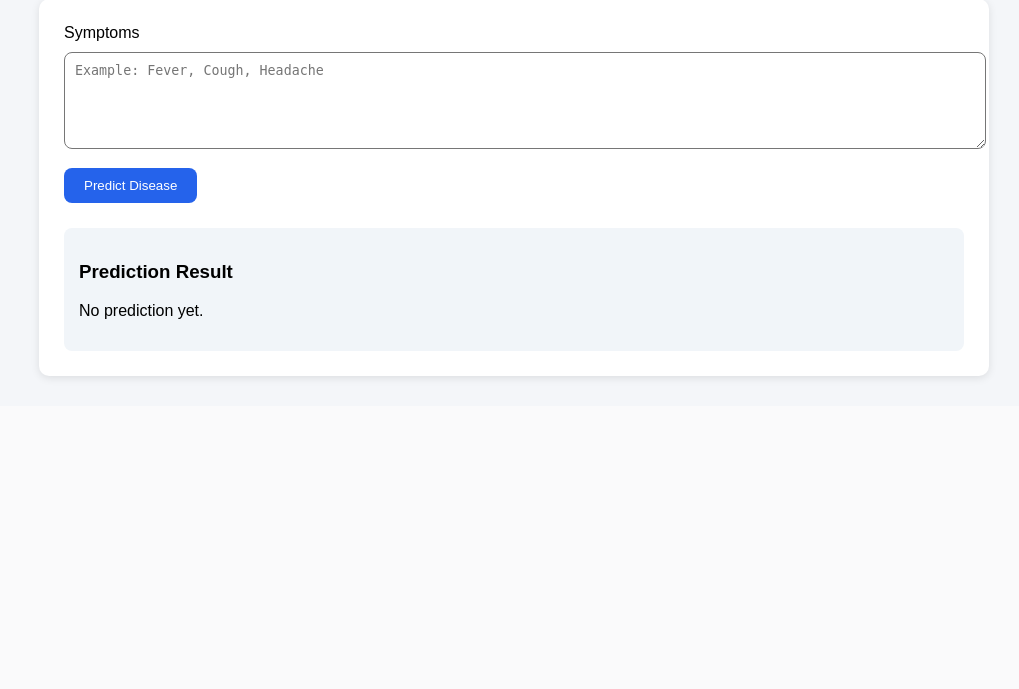
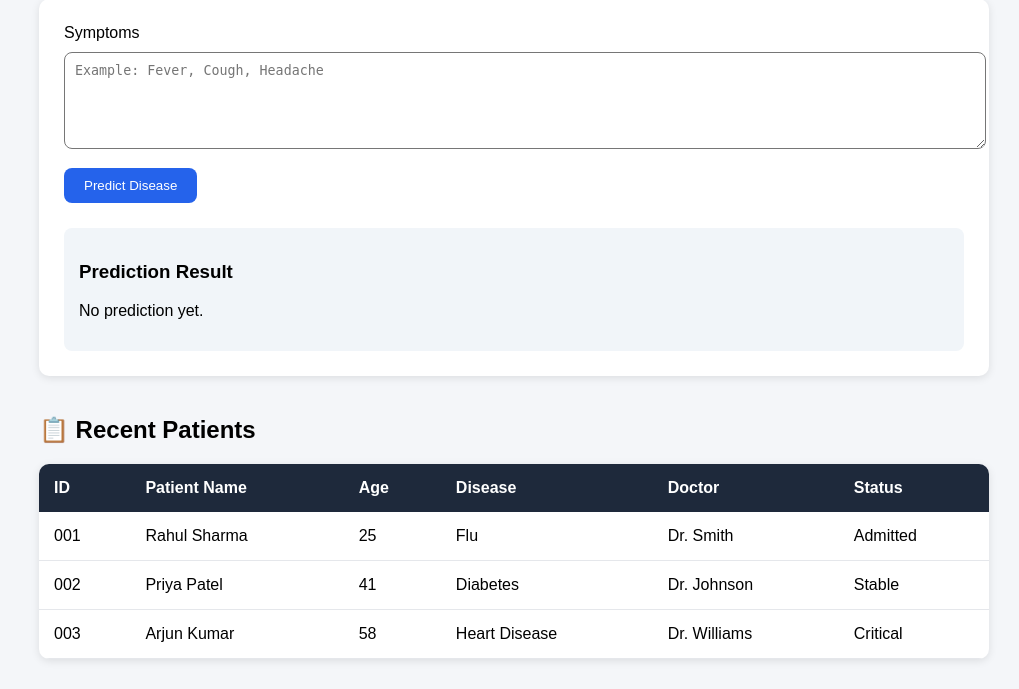
Before and after one commit to nukapraneeth/Hospital_AI_Dashboard, a Flask app: page / in a window 1280 px wide. Shown: the part 1426-2115 px from the top of the page, without its empty margins (261-1280 px from the left). Before the commit the page ends 1807 px from the top, so only its background shows below. Run offline with Flask 3, Linux system fonts and the light colour scheme.

Commit message:
Added recent patients table with styling

```diff
--- a/static/css/style.css
+++ b/static/css/style.css
@@ -195,6 +195,23 @@ body{
     background:#334155;
     color:white;
 }
+.dark-mode .patient-table{
+    background:#1e293b;
+    color:white;
+}
+
+.dark-mode .patient-table th{
+    background:#0f172a;
+}
+
+.dark-mode .patient-table td{
+    border-bottom:1px solid #475569;
+}
+
+.dark-mode .patient-table tr:hover{
+    background:#334155;
+}
+
 .prediction-section{
     margin-top:40px;
 }
@@ -229,3 +246,35 @@ body{
     background:#f1f5f9;
     border-radius:8px;
 }
+/* ===========================
+   Recent Patients Table
+=========================== */
+
+.patients-section{
+    margin-top:40px;
+}
+
+.patient-table{
+    width:100%;
+    border-collapse:collapse;
+    background:white;
+    border-radius:10px;
+    overflow:hidden;
+    box-shadow:0 2px 8px rgba(0,0,0,0.1);
+}
+
+.patient-table th{
+    background:#1e293b;
+    color:white;
+    padding:15px;
+    text-align:left;
+}
+
+.patient-table td{
+    padding:15px;
+    border-bottom:1px solid #e5e7eb;
+}
+
+.patient-table tr:hover{
+    background:#f8fafc;
+}
--- a/templates/index.html
+++ b/templates/index.html
@@ -169,6 +169,51 @@
 
     </div>
 
+    <div class="patients-section">
+
+    <h2>📋 Recent Patients</h2>
+
+    <table class="patient-table">
+
+        <tr>
+            <th>ID</th>
+            <th>Patient Name</th>
+            <th>Age</th>
+            <th>Disease</th>
+            <th>Doctor</th>
+            <th>Status</th>
+        </tr>
+
+        <tr>
+            <td>001</td>
+            <td>Rahul Sharma</td>
+            <td>25</td>
+            <td>Flu</td>
+            <td>Dr. Smith</td>
+            <td>Admitted</td>
+        </tr>
+
+        <tr>
+            <td>002</td>
+            <td>Priya Patel</td>
+            <td>41</td>
+            <td>Diabetes</td>
+            <td>Dr. Johnson</td>
+            <td>Stable</td>
+        </tr>
+
+        <tr>
+            <td>003</td>
+            <td>Arjun Kumar</td>
+            <td>58</td>
+            <td>Heart Disease</td>
+            <td>Dr. Williams</td>
+            <td>Critical</td>
+        </tr>
+
+    </table>
+
+    </div>
 
 </div>
 
```
Also changed, not shown: README.md (added).
